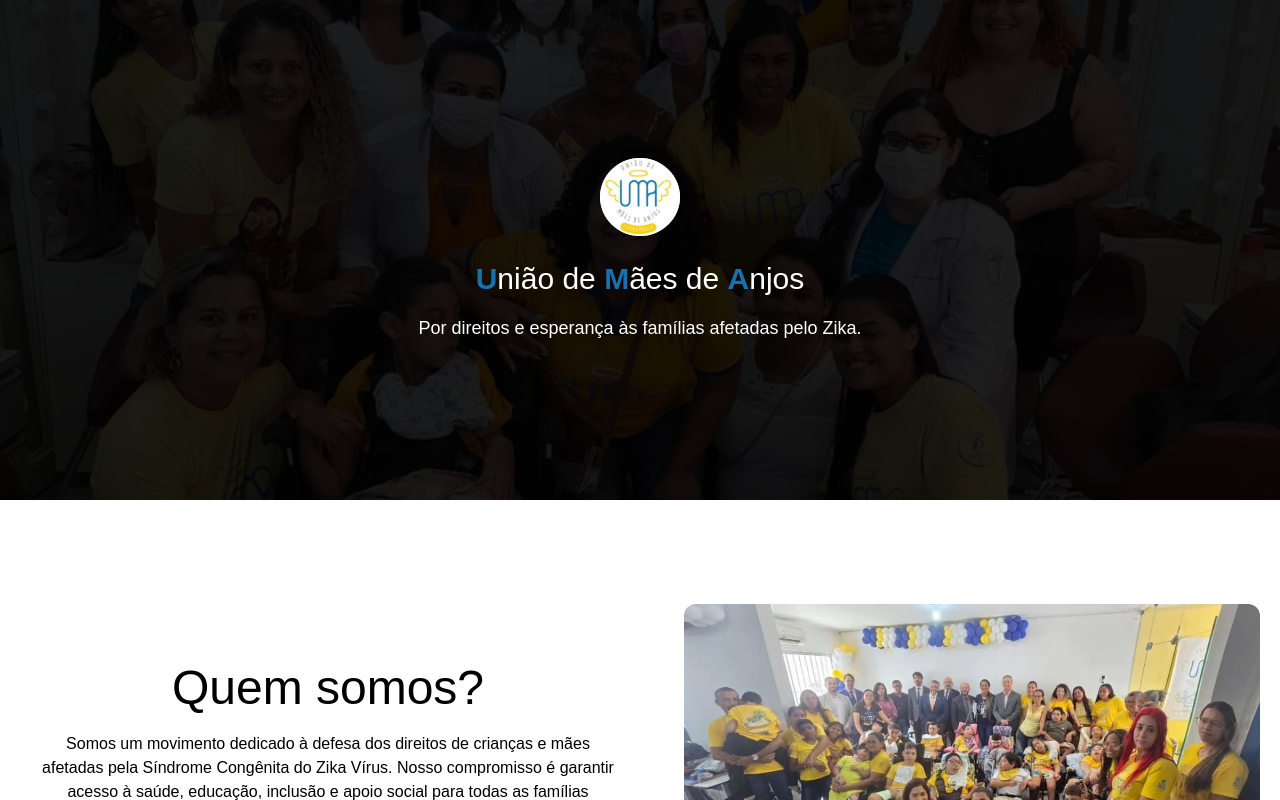
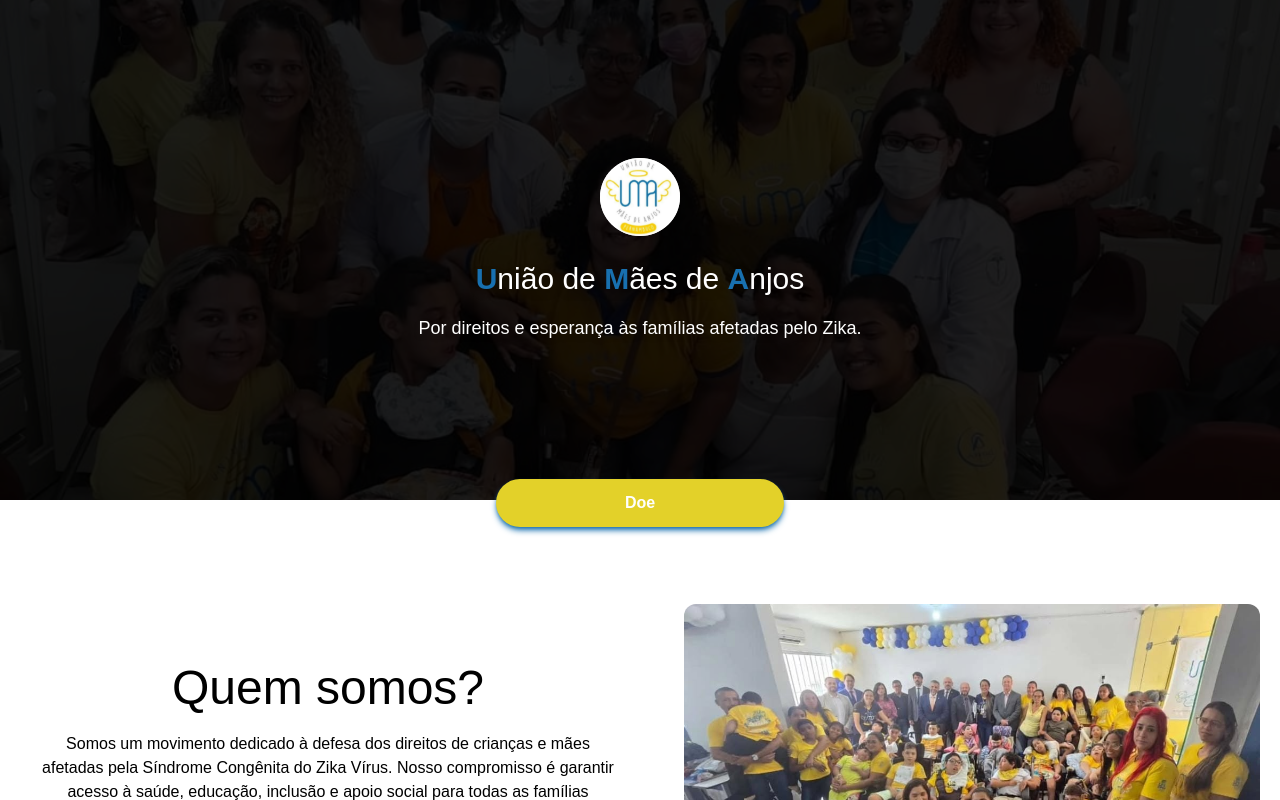
Before and after one commit to Lucas-Glaydson/uma-landing, a React (Vite) app: page / in a window 1280 px wide. Shown: the top 800 px of the page. Built offline with nearby package versions, Linux system fonts and the light colour scheme; a web font is replaced by a local one.

Commit message:
feat:create donate button

```diff
--- a/src/App.tsx
+++ b/src/App.tsx
@@ -1,5 +1,6 @@
 import './App.css'
 import About from './components/About'
+import DonateBtn from './components/DonateBtn'
 import Header from './components/Header'
 
 function App() {
@@ -7,6 +8,7 @@
   return (
     <main className='w-screen font-inria-serif flex flex-col items-center'>
       <Header></Header>
+      <DonateBtn></DonateBtn>
       <About></About>
     </main>
   )
--- a/src/components/About.tsx
+++ b/src/components/About.tsx
@@ -1,6 +1,6 @@
 const About = () => {
   return (
-    <section className="mt-10 flex flex-col lg:flex-row lg:justify-center lg:mt-26 items-center w-full lg:px-5 lg:gap-12 max-w-[1920px] justify-center">
+    <section className="mt-15 flex flex-col lg:flex-row lg:justify-center lg:mt-26 items-center w-full lg:px-5 lg:gap-12 max-w-[1920px] justify-center">
       <div className="flex flex-col justify-center max-w-2xl">
         <h1 className="text-center text-2xl lg:text-5xl">Quem somos?</h1>
         <p className="text-center p-5 text-sm lg:text-base mb-4">Somos um movimento dedicado à defesa dos direitos de crianças e mães afetadas pela Síndrome Congênita do Zika Vírus. Nosso compromisso é garantir acesso à saúde, educação, inclusão e apoio social para todas as famílias impactadas. Acreditamos na força da união e da empatia para transformar realidades, promover dignidade e construir um futuro com mais justiça e esperança.</p>
--- /dev/null
+++ b/src/components/DonateBtn.tsx
@@ -0,0 +1,14 @@
+const DonateBtn = () => {
+  return (
+    <button className="
+    bg-second-color text-white min-w-2xs
+    rounded-3xl p-3 font-extrabold shadow-primary-color
+    shadow-md cursor-pointer hover:bg-primary-color
+    absolute z-50 lg:top-[479px] top-[292px]
+    ">
+      Doe
+    </button>
+  )
+}
+
+export default DonateBtn;
```
